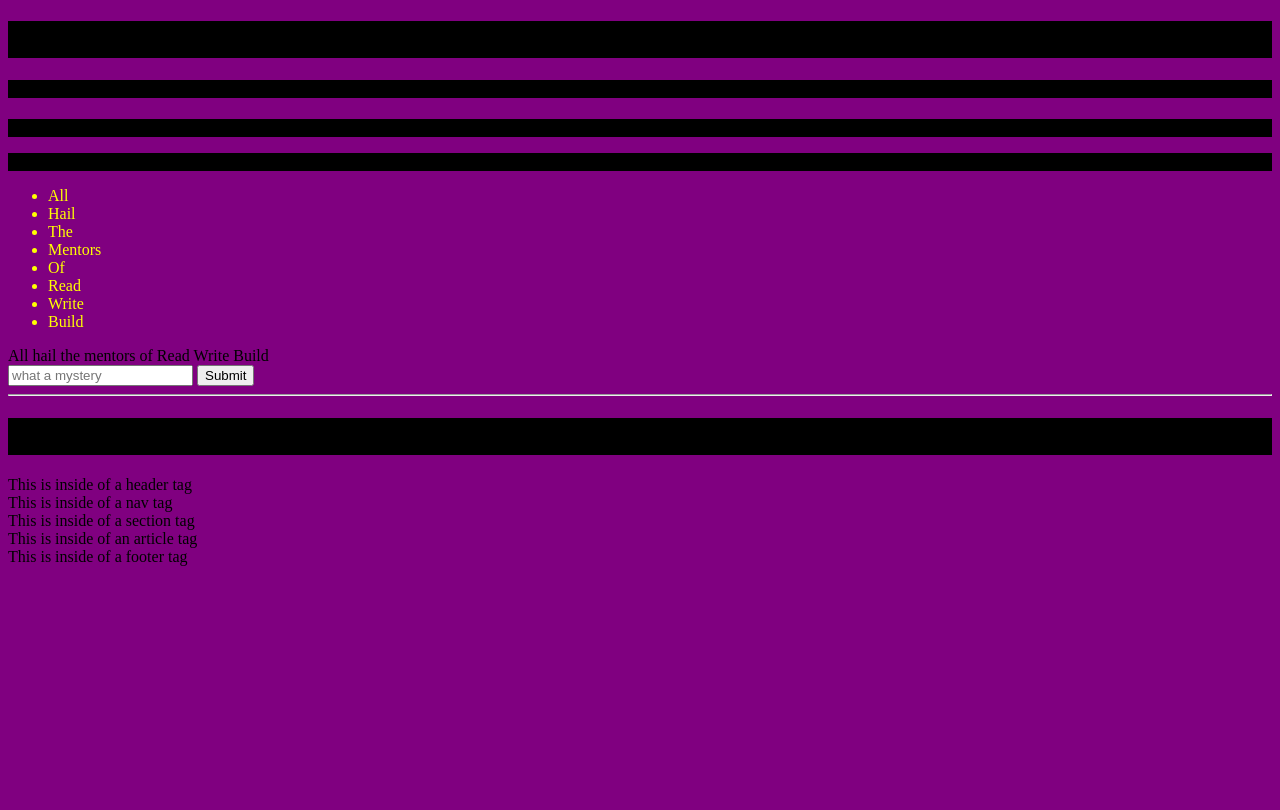
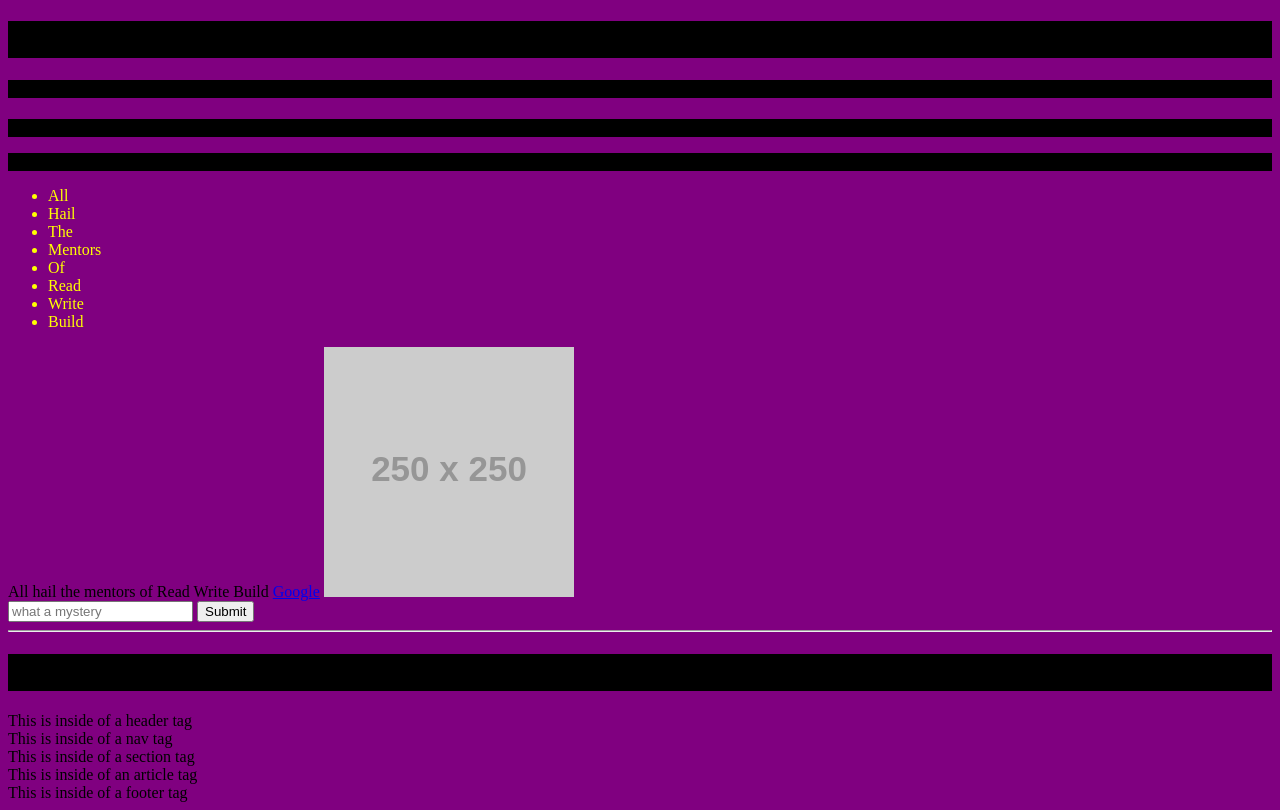
Before and after one commit to ReadWriteBuild/noob-sequence, a plain HTML site: page lesson-one/index.html in a window 1280 px wide. Drawn offline with Linux system fonts and the light colour scheme; placeholder pictures from the web are drawn by us.

Commit message:
Modified index.html and added the slides

```diff
--- a/lesson-one/index.html
+++ b/lesson-one/index.html
@@ -38,6 +38,10 @@
 			All hail the mentors of Read Write Build
 		</span>
 
+		<a href="http://www.google.com">Google</a>
+
+		<img src="http://placehold.it/250x250" alt="Grey Square">
+
 		<form action="/">
 			<input type="text" placeholder="what a mystery">
 			<input type="submit" value="Submit">
```
Also changed, not shown: 1 other file.
